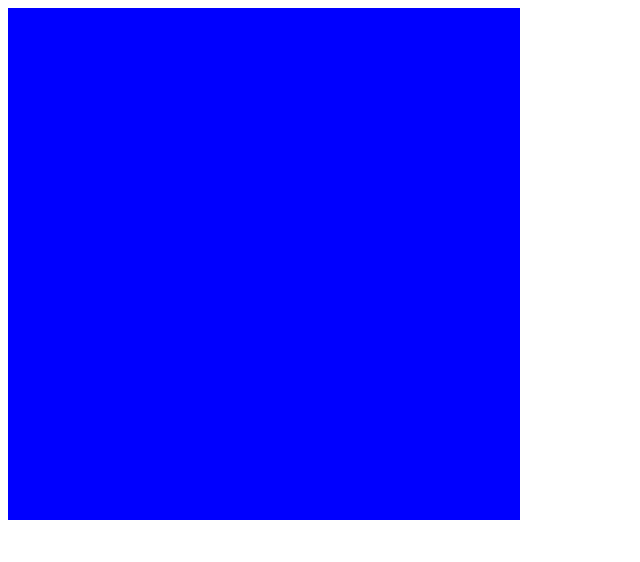
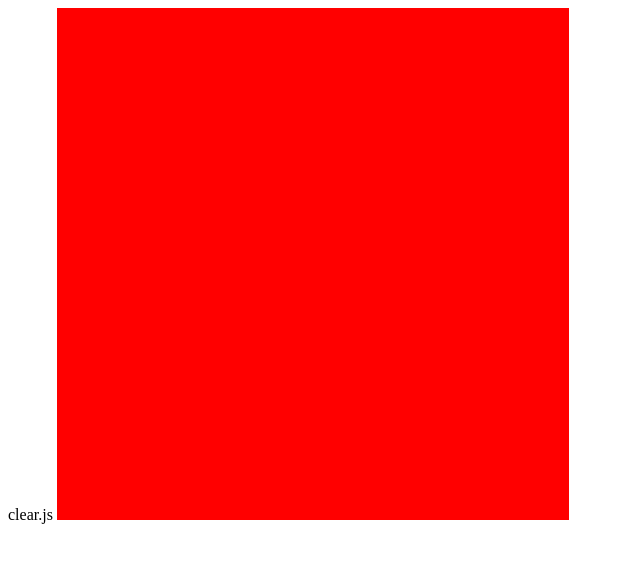
Before and after one commit to thebritish117/SWE447, a plain HTML site: page common/assignment_2/index.html in a window 1280 px wide. Shown: the whole page, without its empty margins (0-640 px from the left). Drawn offline with Linux system fonts and the light colour scheme; files whose address does not match are found by name.

Commit message:
Update index.html

```diff
--- a/common/assignment_2/index.html
+++ b/common/assignment_2/index.html
@@ -2,8 +2,9 @@
 <html>
 <head>
   <script src="../Common/webgl-utils.js"></script>
+  clear.js
 </head>
 <body>
-  <canvas id="webgl-canvas" width="512" height="512" style="background-color: #0000FF"></canvas>
+  <canvas id="webgl-canvas" width="512" height="512" style="background-color: #FF0000"></canvas>
 </body>
 </html>
```
